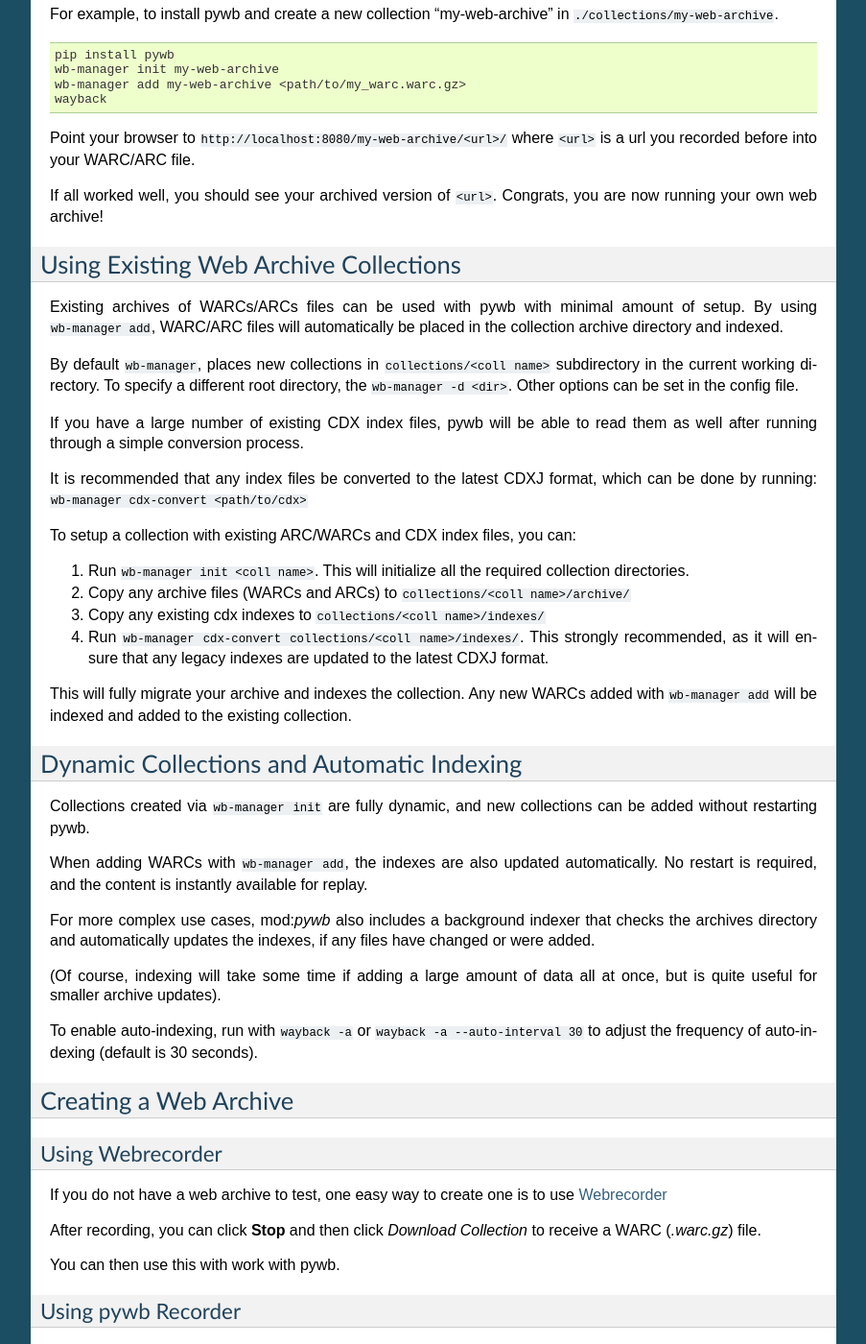
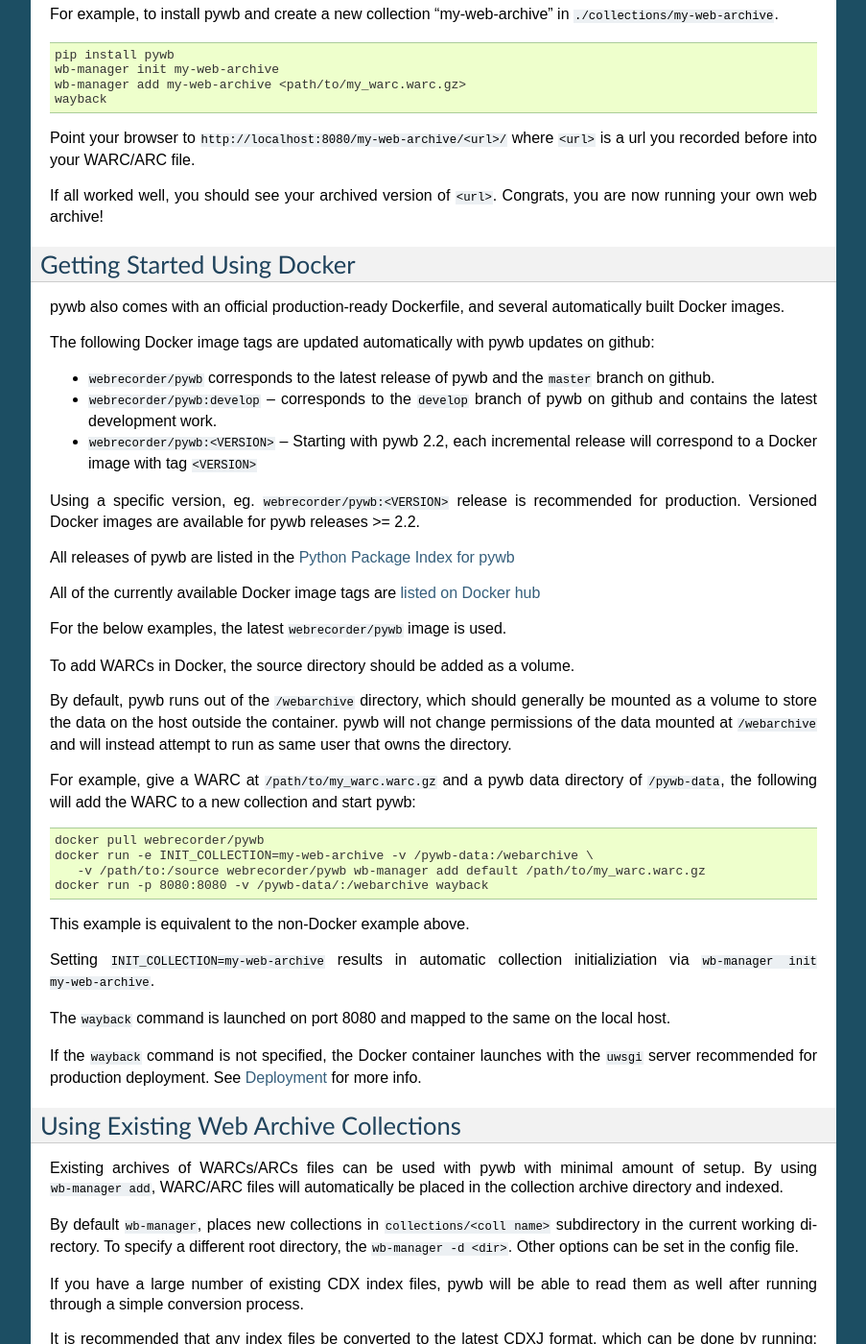
Before and after one commit to webrecorder/pywb, a Sphinx documentation site: the page built from docs/manual/usage.rst, in a window 1280 px wide and 1400 px high, scrolled down 788 px. Shown: the whole window at 96% size, without its empty margins (198-1101 px from the left). Built offline with Sphinx 7.4.7, drawn with Linux system fonts in a browser that asks for light colours; pages that are not in the unit, such as notebooks, are missing from menus; some of the changed text lies outside the part shown.

Commit message:
Add Docker info to Docs (#448)
* docs: add docs on running with Docker, Docker image versions, fixes #299

```diff
--- a/docs/manual/usage.rst
+++ b/docs/manual/usage.rst
@@ -55,6 +55,53 @@
 Point your browser to ``http://localhost:8080/my-web-archive/<url>/`` where ``<url>`` is a url you recorded before into your WARC/ARC file.
 
 If all worked well, you should see your archived version of ``<url>``. Congrats, you are now running your own web archive!
+
+
+.. _getting-started-docker:
+
+Getting Started Using Docker
+----------------------------
+
+pywb also comes with an official production-ready Dockerfile, and several automatically built Docker images.
+
+The following Docker image tags are updated automatically with pywb updates on github:
+
+* ``webrecorder/pywb`` corresponds to the latest release of pywb and the ``master`` branch on github.
+* ``webrecorder/pywb:develop`` -- corresponds to the ``develop`` branch of pywb on github and contains the latest development work.
+* ``webrecorder/pywb:<VERSION>`` -- Starting with pywb 2.2, each incremental release will correspond to a Docker image with tag ``<VERSION>``
+
+Using a specific version, eg. ``webrecorder/pywb:<VERSION>`` release is recommended for production. Versioned Docker images are available for pywb releases >= 2.2.
+
+All releases of pywb are listed in the `Python Package Index for pywb <https://pypi.org/project/pywb/#history>`_
+
+All of the currently available Docker image tags are `listed on Docker hub <https://hub.docker.com/r/webrecorder/pywb/tags>`_
+
+For the below examples, the latest ``webrecorder/pywb`` image is used.
+
+To add WARCs in Docker, the source directory should be added as a volume.
+
+By default, pywb runs out of the ``/webarchive`` directory, which should generally be mounted as a volume to store the data on the host
+outside the container. pywb will not change permissions of the data mounted at ``/webarchive`` and will instead attempt to run as same user
+that owns the directory.
+
+For example, give a WARC at ``/path/to/my_warc.warc.gz`` and a pywb data directory of ``/pywb-data``, the following will
+add the WARC to a new collection and start pywb:
+
+.. code:: console
+
+      docker pull webrecorder/pywb
+      docker run -e INIT_COLLECTION=my-web-archive -v /pywb-data:/webarchive \
+         -v /path/to:/source webrecorder/pywb wb-manager add default /path/to/my_warc.warc.gz
+      docker run -p 8080:8080 -v /pywb-data/:/webarchive wayback
+
+This example is equivalent to the non-Docker example above.
+
+Setting ``INIT_COLLECTION=my-web-archive`` results in automatic collection initializiation via ``wb-manager init my-web-archive``.
+
+The ``wayback`` command is launched on port 8080 and mapped to the same on the local host.
+
+If the ``wayback`` command is not specified, the Docker container launches with the ``uwsgi`` server recommended for production deployment.
+See :ref:`deployment` for more info.
 
 
 Using Existing Web Archive Collections
@@ -145,6 +192,8 @@
 See :ref:`https-proxy` section for additional configuration details.
 
 
+.. _deployment:
+
 Deployment
 ----------
 
@@ -154,6 +203,27 @@
 For larger scale production deployments, running with `uwsgi <http://uwsgi-docs.readthedocs.io/>`_ server application is recommended. The ``uwsgi.ini`` script provided can be used to launch pywb with uwsgi. uwsgi can be scaled to multiple processes to support the necessary workload, and pywb must be run with the `Gevent Loop Engine <http://uwsgi-docs.readthedocs.io/en/latest/Gevent.html>`_. Nginx or Apache can be used as an additional frontend for uwsgi.
 
 Although uwsgi does not provide a way to specify command line, all command line options can alternatively be configured via ``config.yaml``. See :ref:`configuring-pywb` for more info on available configuration options.
+
+Docker Deployment
+^^^^^^^^^^^^^^^^^
+
+The default pywb Docker image uses the production ready ``uwsgi`` server by default.
+
+The following will run pywb in Docker directly on port 80:
+
+
+.. code:: console
+
+      docker run -p 80:8080 -v /webarchive-data/:/webarchive
+
+To run pywb in Docker behind a local nginx (as shown below), port 8081 should also be mapped:
+
+.. code:: console
+
+      docker run -p 8081:8081 -v /webarchive-data/:/webarchive
+
+
+See :ref:`getting-started-docker` for more info on using pywb with Docker.
 
 
 Sample Nginx Configuration
```
